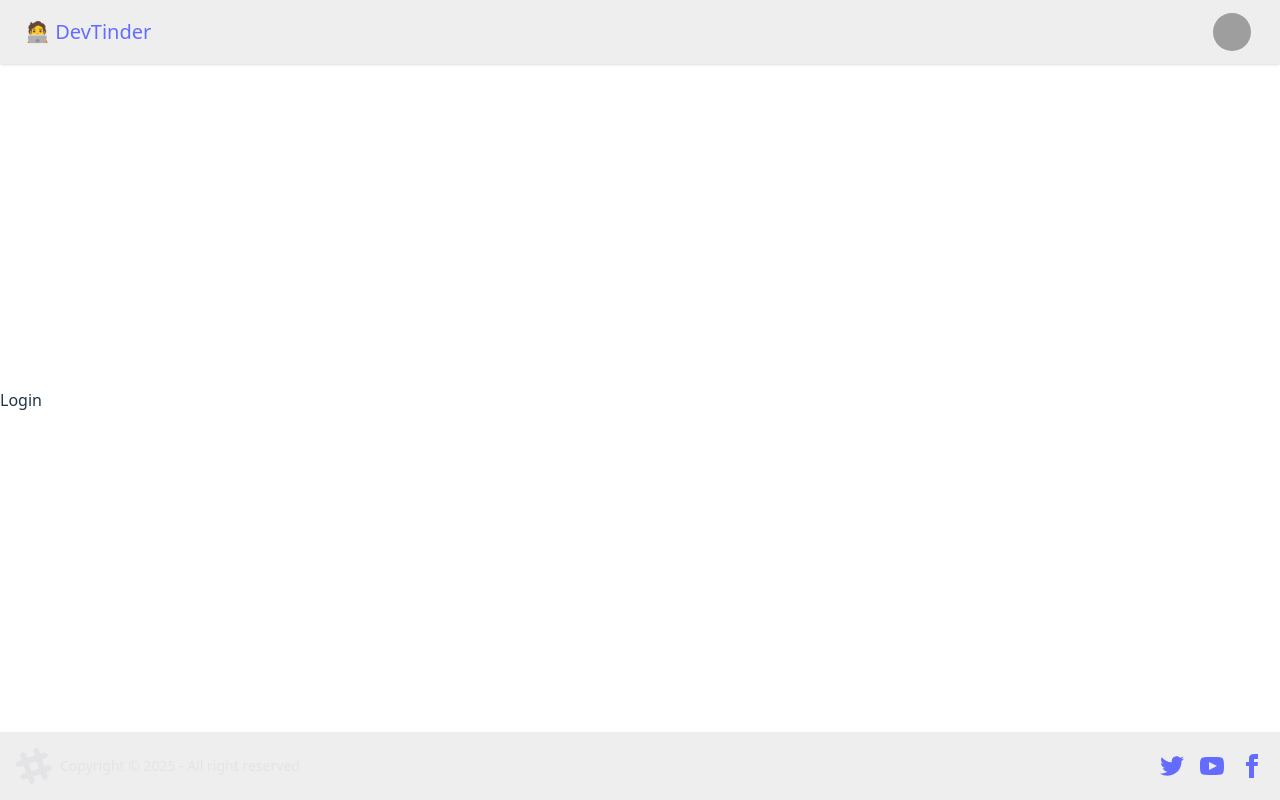
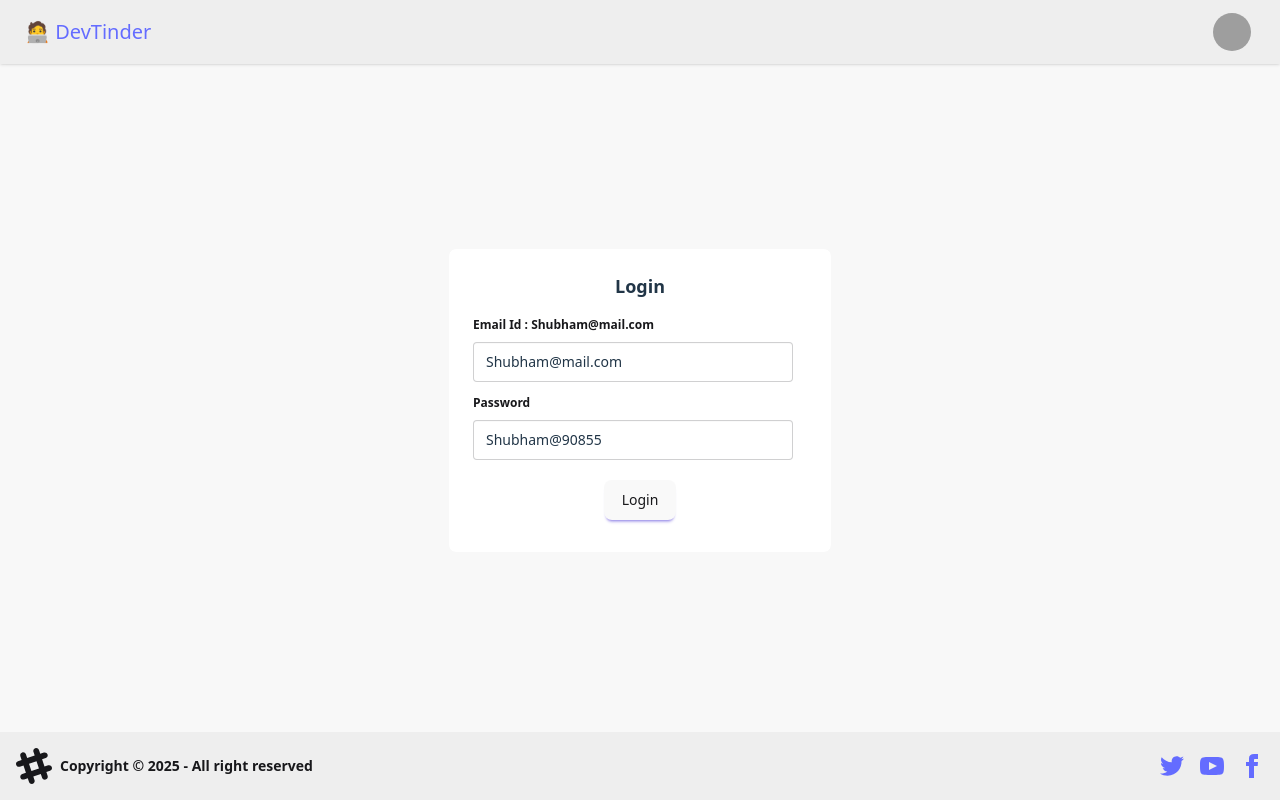
Before and after one commit to Shubham762/devTinder-web, a React (Vite) app: page /login in a window 1280 px wide. Built offline with nearby package versions, Linux system fonts and the light colour scheme; grey boxes are pictures that could not be loaded.

Commit message:
LogIn API integration

```diff
--- a/package.json
+++ b/package.json
@@ -11,6 +11,7 @@
   },
   "dependencies": {
     "@tailwindcss/vite": "^4.1.7",
+    "axios": "^1.9.0",
     "react": "^19.1.0",
     "react-dom": "^19.1.0",
     "react-router-dom": "^7.6.0"
--- a/src/Footer.jsx
+++ b/src/Footer.jsx
@@ -9,11 +9,11 @@
       xmlns="http://www.w3.org/2000/svg"
       fillRule="evenodd"
       clipRule="evenodd"
-      className="fill-current">
+      className="fill-current font-bold text-zinc-900">
       <path
         d="M22.672 15.226l-2.432.811.841 2.515c.33 1.019-.209 2.127-1.23 2.456-1.15.325-2.148-.321-2.463-1.226l-.84-2.518-5.013 1.677.84 2.517c.391 1.203-.434 2.542-1.831 2.542-.88 0-1.601-.564-1.86-1.314l-.842-2.516-2.431.809c-1.135.328-2.145-.317-2.463-1.229-.329-1.018.211-2.127 1.231-2.456l2.432-.809-1.621-4.823-2.432.808c-1.355.384-2.558-.59-2.558-1.839 0-.817.509-1.582 1.327-1.846l2.433-.809-.842-2.515c-.33-1.02.211-2.129 1.232-2.458 1.02-.329 2.13.209 2.461 1.229l.842 2.515 5.011-1.677-.839-2.517c-.403-1.238.484-2.553 1.843-2.553.819 0 1.585.509 1.85 1.326l.841 2.517 2.431-.81c1.02-.33 2.131.211 2.461 1.229.332 1.018-.21 2.126-1.23 2.456l-2.433.809 1.622 4.823 2.433-.809c1.242-.401 2.557.484 2.557 1.838 0 .819-.51 1.583-1.328 1.847m-8.992-6.428l-5.01 1.675 1.619 4.828 5.011-1.674-1.62-4.829z"></path>
     </svg>
-    <p>Copyright © {new Date().getFullYear()} - All right reserved</p>
+    <p className="font-bold text-zinc-900">Copyright © {new Date().getFullYear()} - All right reserved</p>
   </aside>
   <nav className="grid-flow-col gap-4 md:place-self-center md:justify-self-end">
     <a>
--- a/src/Login.jsx
+++ b/src/Login.jsx
@@ -1,7 +1,64 @@
+import { useState } from "react";
+import axios from "axios";
 const Login = () => {
+  const [emailId, setEmailId] = useState("Shubham@mail.com");
+  const [password, setPassword] = useState("Shubham@90855");
+
+  const handleLogIn = async () => {
+    console.log("HandleLog In called", emailId, password);
+
+    try {
+      const res = await axios.post(
+        "http://localhost:7777/login",
+        {
+          emailId,
+          password,
+        },
+        {
+          withCredentials: true,
+        }
+      );
+    } catch (err) {
+      console.log(err);
+    }
+  };
   return (
-    <div>Login</div>
-  )
-}
+    <div className="hero w-screen h-screen bg-base-200">
+      <div className="card card-border bg-base-100 w-96">
+        <div className="card-body">
+          <h2 className="card-title justify-center">Login</h2>
+          <div>
+            <fieldset className="fieldset">
+              <legend className="fieldset-legend">Email Id : {emailId}</legend>
+              <input
+                type="text"
+                value={emailId}
+                className="input"
+                onChange={(e) => setEmailId(e.target.value)}
+              />
+            </fieldset>
+            <fieldset className="fieldset">
+              <legend className="fieldset-legend">Password</legend>
+              <input
+                type="text"
+                value={password}
+                className="input"
+                onChange={(e) => setPassword(e.target.value)}
+              />
+            </fieldset>
+          </div>
+          <div className="card-actions justify-center m-2">
+            <button
+              className="btn btn-primary text-zinc-900"
+              onClick={handleLogIn}
+            >
+              Login
+            </button>
+          </div>
+        </div>
+      </div>
+    </div>
+  );
+};
 
 export default Login;
```
Also changed, not shown: 1 other file (tests, documents, lock files or other folders).
